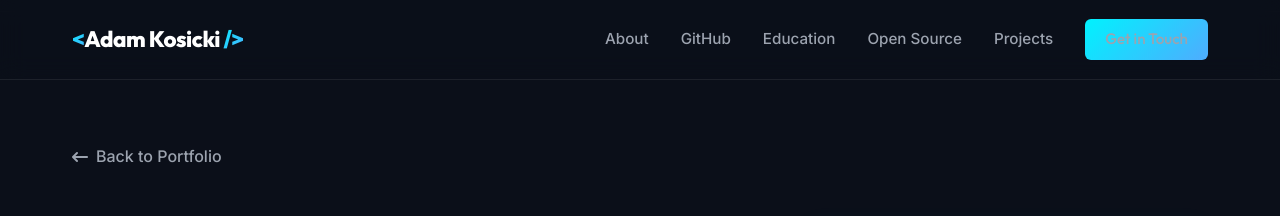
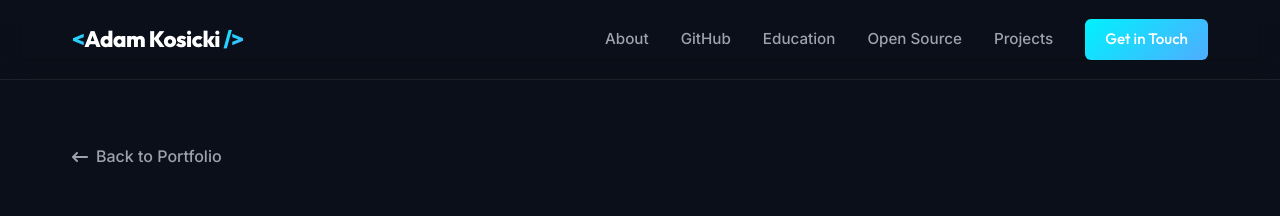
Before and after one commit to Adam-Kosicki/adam-kosicki.github.io, a Jekyll site: the page built from _projects/jetson-perception.md, in a window 1280 px wide. Shown: the top 216 px of the page. Built offline with Jekyll 4.4.1, drawn with Linux system fonts in a browser that asks for light colours.

Commit message:
fix: make 'get in touch' button text white in header

```diff
--- a/assets/css/style.css
+++ b/assets/css/style.css
@@ -187,6 +187,14 @@ a {
   color: var(--accent-cyan);
 }
 
+.desktop-nav a.btn-primary-sm {
+  color: #fff;
+}
+
+.desktop-nav a.btn-primary-sm:hover {
+  color: #fff;
+}
+
 .mobile-nav-toggle {
   display: none;
   background: none;
@@ -229,7 +237,7 @@ a {
 
 .mobile-btn {
   background: var(--accent-gradient);
-  color: #060911;
+  color: #fff;
   text-align: center;
   font-family: var(--font-heading);
   font-weight: 600;
```
